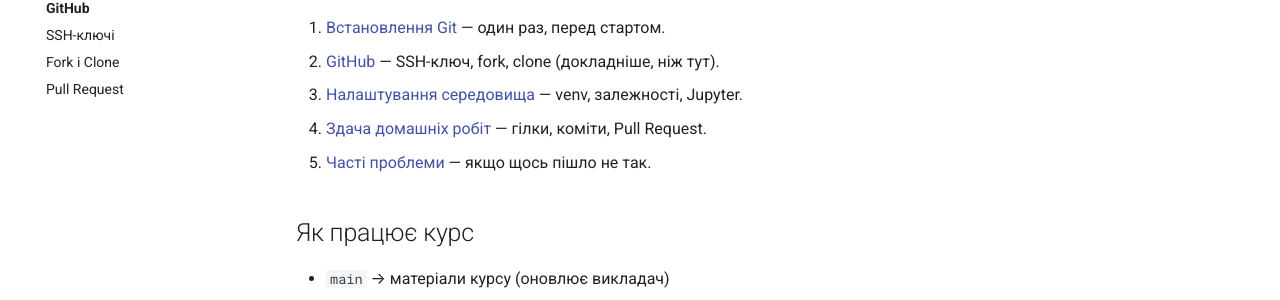
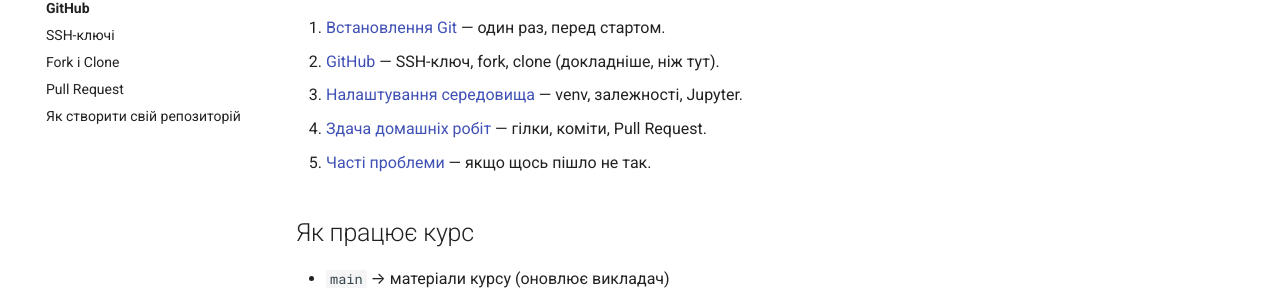
Before and after one commit to BohomolovR/PY-Course-Victor-Nikoriak-22-09-2026, an MkDocs documentation site: the page built from docs/00_getting_started/README.md, in a window 1280 px wide. Shown: the part 294-594 px from the top of the page. Built offline with MkDocs 1.6.1 and Material for MkDocs 9.7.7, drawn with Linux system fonts in a browser that asks for light colours; comment, search, counter and statistics services are not loaded.

Commit message:
Add module 1 lessons and update course documentation

```diff
--- a/mkdocs.yml
+++ b/mkdocs.yml
@@ -68,6 +68,7 @@
       - SSH-ключі: 00_getting_started/github/ssh_keys.md
       - Fork і Clone: 00_getting_started/github/fork_and_clone.md
       - Pull Request: 00_getting_started/github/pull_request.md
+      - Як створити свій репозиторій: 00_getting_started/github/create_repository.md
 
   - Модулі курсу (в розробці):
     - Огляд: modules/README.md
```
